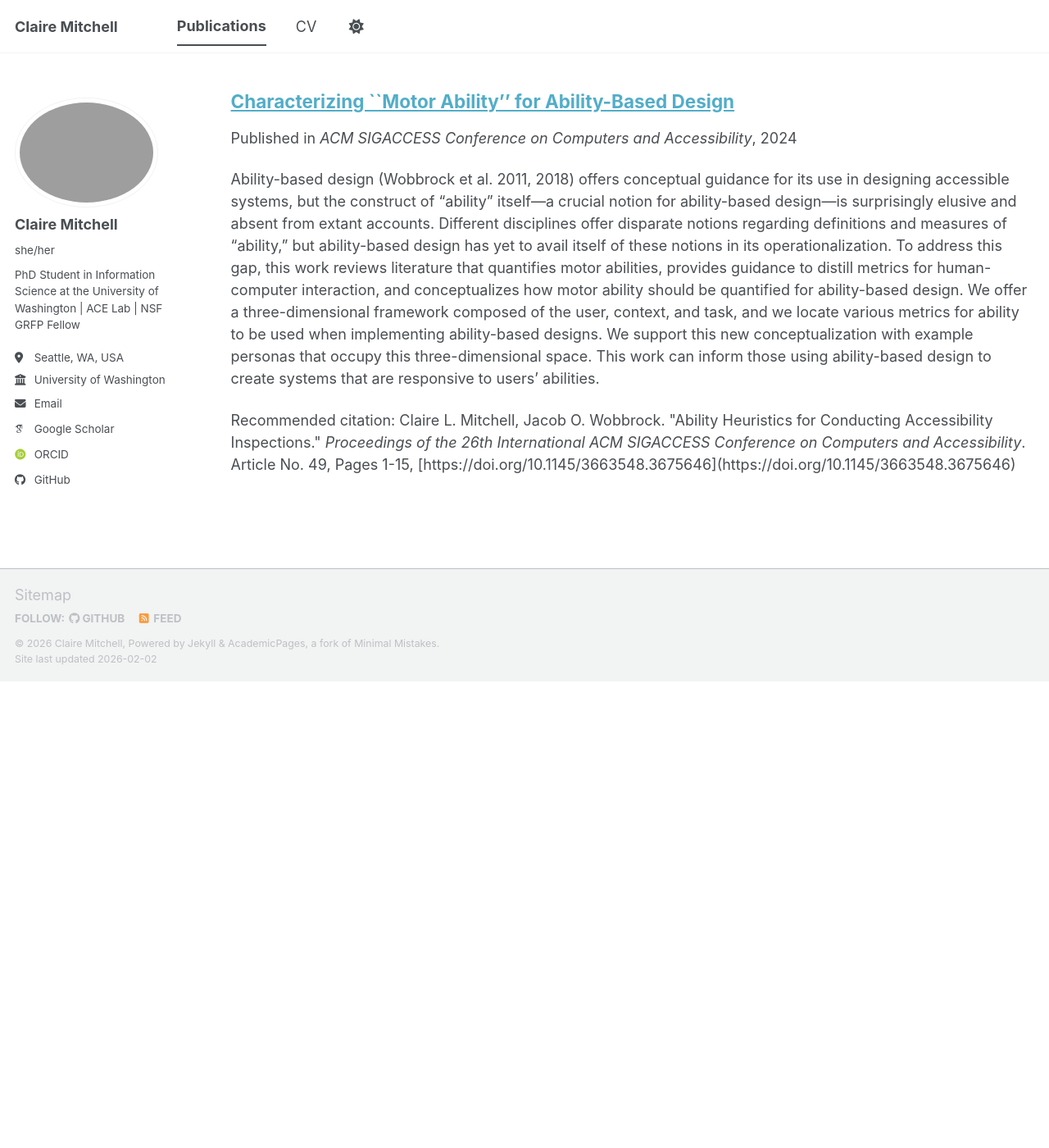
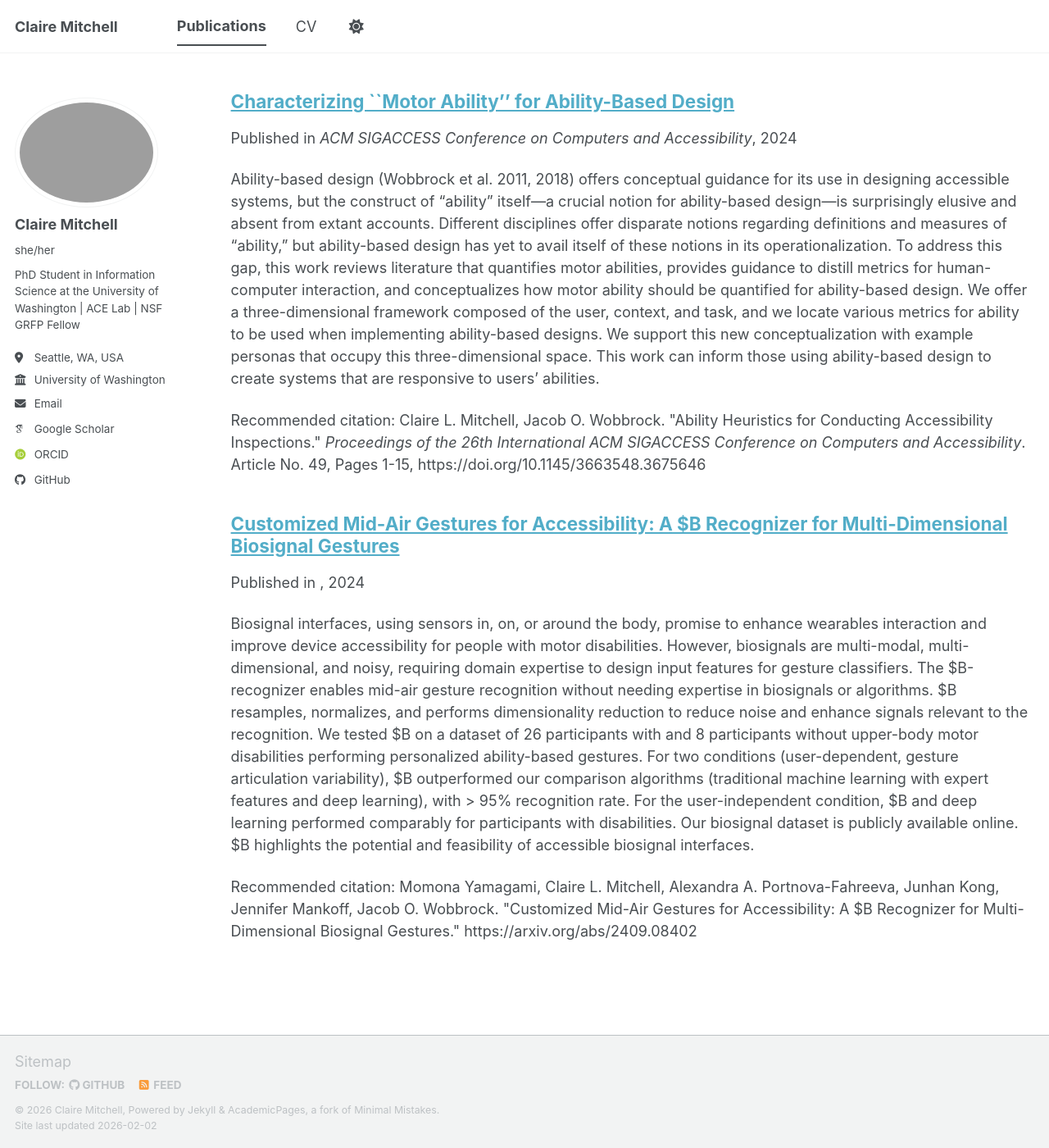
Before and after one commit to clairem2520/clairem2520.github.io, a Jekyll site: the page built from _pages/publications.html, in a window 1280 px wide and 1400 px high, scrolled down 711 px. Shown: the whole window at 82% size. Built offline with Jekyll 4.4.1, drawn with Linux system fonts in a browser that asks for light colours; some web fonts are replaced; a script bundle is joined from its source files by our own code; library files that are not in the unit come from our copies; before the commit the page ends 1542 px from its top, so only the background shows below that.

Commit message:
Adding more pubs and fixing some

```diff
--- a/_config.yml
+++ b/_config.yml
@@ -23,7 +23,7 @@ repository               : "clairem2520/clairem2520.github.io"
 #               Additional customization can be done by editing /_includes/author-profile.html
 author:
   # Biographic information
-  avatar           : "images/profile_photo.jpg"
+  avatar           : "profile_photo.png"
   name             : "Claire Mitchell"
   pronouns         : "she/her"
   bio              : "PhD Student in Information Science at the University of Washington | ACE Lab | NSF GRFP Fellow"
--- /dev/null
+++ b/_publications/dollar_B.md
@@ -0,0 +1,14 @@
+---
+title: "Customized Mid-Air Gestures for Accessibility: A $B Recognizer for Multi-Dimensional Biosignal Gestures"
+collection: publications
+category: journal_conference
+permalink: /publication/dollar_B
+excerpt: #''
+date: 2024-09-12
+venue: #'CHI Conference on Human Factors in Computing Systems'
+slidesurl: #'https://academicpages.github.io/files/slides1.pdf'
+paperurl: #'https://academicpages.github.io/files/paper1.pdf'
+bibtexurl: #'https://academicpages.github.io/files/bibtex1.bib'
+citation: 'Momona Yamagami, Claire L. Mitchell, Alexandra A. Portnova-Fahreeva, Junhan Kong, Jennifer Mankoff, Jacob O. Wobbrock. &quotCustomized Mid-Air Gestures for Accessibility: A $B Recognizer for Multi-Dimensional Biosignal Gestures.&quot; https://arxiv.org/abs/2409.08402'
+---
+Biosignal interfaces, using sensors in, on, or around the body, promise to enhance wearables interaction and improve device accessibility for people with motor disabilities. However, biosignals are multi-modal, multi-dimensional, and noisy, requiring domain expertise to design input features for gesture classifiers. The $B-recognizer enables mid-air gesture recognition without needing expertise in biosignals or algorithms. $B resamples, normalizes, and performs dimensionality reduction to reduce noise and enhance signals relevant to the recognition. We tested $B on a dataset of 26 participants with and 8 participants without upper-body motor disabilities performing personalized ability-based gestures. For two conditions (user-dependent, gesture articulation variability), $B outperformed our comparison algorithms (traditional machine learning with expert features and deep learning), with > 95% recognition rate. For the user-independent condition, $B and deep learning performed comparably for participants with disabilities. Our biosignal dataset is publicly available online. $B highlights the potential and feasibility of accessible biosignal interfaces.
--- a/_publications/motor_ability.md
+++ b/_publications/motor_ability.md
@@ -9,6 +9,6 @@ venue: 'ACM SIGACCESS Conference on Computers and Accessibility'
 slidesurl: #'https://academicpages.github.io/files/slides1.pdf'
 paperurl: #'https://academicpages.github.io/files/paper1.pdf'
 bibtexurl: #'https://academicpages.github.io/files/bibtex1.bib'
-citation: 'Claire L. Mitchell, Jacob O. Wobbrock. &quotAbility Heuristics for Conducting Accessibility Inspections.&quot; <i>Proceedings of the 26th International ACM SIGACCESS Conference on Computers and Accessibility</i>. Article No. 49, Pages 1-15, [https://doi.org/10.1145/3663548.3675646](https://doi.org/10.1145/3663548.3675646)'
+citation: 'Claire L. Mitchell, Jacob O. Wobbrock. &quotAbility Heuristics for Conducting Accessibility Inspections.&quot; <i>Proceedings of the 26th International ACM SIGACCESS Conference on Computers and Accessibility</i>. Article No. 49, Pages 1-15, https://doi.org/10.1145/3663548.3675646'
 ---
 Ability-based design (Wobbrock et al. 2011, 2018) offers conceptual guidance for its use in designing accessible systems, but the construct of “ability” itself—a crucial notion for ability-based design—is surprisingly elusive and absent from extant accounts. Different disciplines offer disparate notions regarding definitions and measures of “ability,” but ability-based design has yet to avail itself of these notions in its operationalization. To address this gap, this work reviews literature that quantifies motor abilities, provides guidance to distill metrics for human-computer interaction, and conceptualizes how motor ability should be quantified for ability-based design. We offer a three-dimensional framework composed of the user, context, and task, and we locate various metrics for ability to be used when implementing ability-based designs. We support this new conceptualization with example personas that occupy this three-dimensional space. This work can inform those using ability-based design to create systems that are responsive to users’ abilities.
```
Also changed, not shown: 1 other file.
